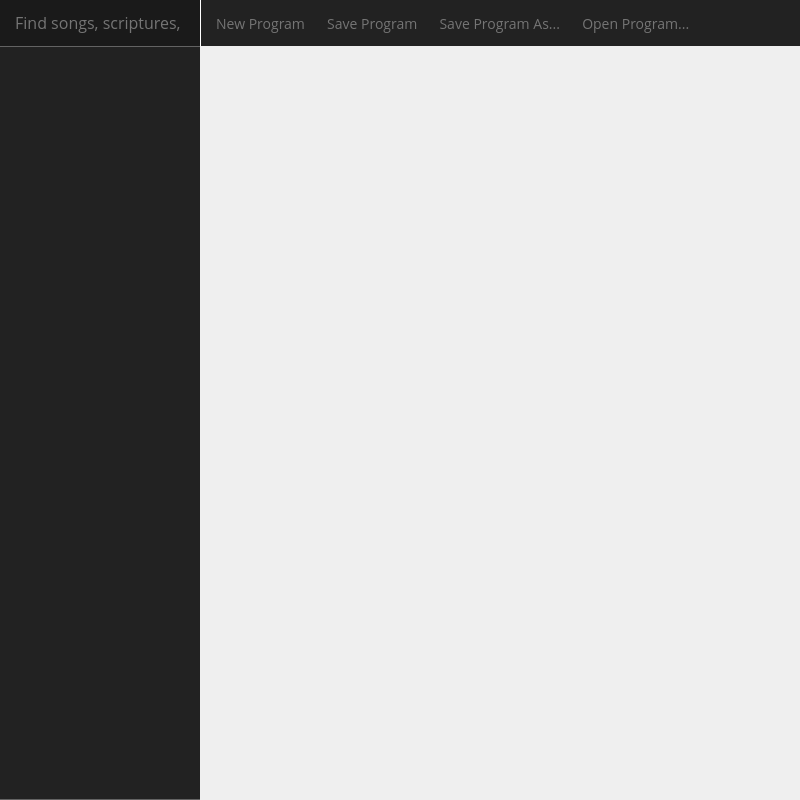
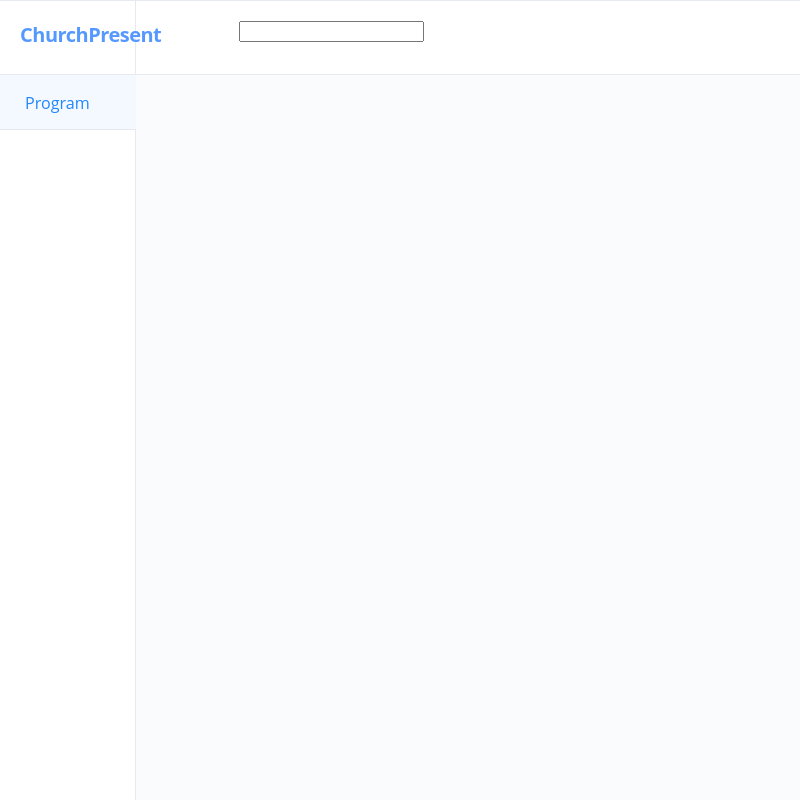
Before and after one commit to dstrout/ChurchPresent, an Electron app: page core/html/index.html in a window 800 px wide. Drawn offline with Linux system fonts and the light colour scheme; no server answers.

Commit message:
Redesign

```diff
--- a/core/css/churchpresent.css
+++ b/core/css/churchpresent.css
@@ -13,32 +13,118 @@ body {
 }
 
 html, body {
-    width: 100%;
-    height: 100%;
+  width: 100%;
+  height: 100%;
+  font-size: 14px;
 }
 
-#sidebar {
+.screen-reader-text {
+  border: 0;
+  clip: rect(1px, 1px, 1px, 1px);
+  clip-path: inset(50%);
+  height: 1px;
+  margin: -1px;
+  overflow: hidden;
+  padding: 0;
+  position: absolute;
+  width: 1px;
+  word-wrap: normal;
+}
+
+#logo {
+  color: #5599FF;
+  font-weight: 700;
+  font-size: 20px;
+  text-align: center;
+  letter-spacing: -0.5px;
+}
+
+#logo, #program-options {
+  height: 75px;
+  border-bottom: 1px solid #E6E9ED;
+  border-top: 1px solid #E6E9ED;
+  padding: 20px;
+}
+
+#sidebar-build {
   height: 100%;
-  background-color: #222;
-  width: 25%;
+  width: 17%;
   position: relative;
+  border-right: 1px solid #E6E9ED;
+}
+
+#sidebar-build nav {
+  height: calc(100% - 75px);
+}
+
+#sidebar-build nav button {
+  background: transparent;
+  font: inherit;
+  font-size: 1.15em;
+  padding: 15px 25px;
+  color: #99A5B9;
+  display: block;
+  width: 100%;
+  border-width: 0;
+  outline: none;
+  text-align: left;
+  cursor: pointer;
+  font-weight: 500;
+}
+
+#sidebar-build nav button>span {
+  vertical-align: middle;
+}
+
+#sidebar-build nav button.selected {
+  background-color: #F4F9FF;
+  color: #2087FF;
+  cursor: default;
+  width: calc(100% + 1px);
+}
+
+#sidebar-build nav button .icon {
+  display: inline-block;
+  width: 16px;
+  height: 16px;
+  margin-right: 8px;
+  background-color: #99A5B9;
+}
+
+#sidebar-build nav button.selected .icon {
+  background-color: #2087FF;
+}
+
+#sidebar-build nav button.program .icon {
+  -webkit-mask-image: url(../icons/list.svg);
+  mask-image: url(../icons/list.svg);
+}
+
+#sidebar-build #module-links {
+  border-top: 1px solid #E6E9ED;
+  height: calc(100% - 54px);
+  overflow-y: auto;
 }
 
 #main {
   height: 100%;
-  width: 75%;
-  background: #EFEFEF;
+  width: 83%;
+  background-color: #FAFBFD;
 }
 
 #item-search input[type="search"] {
   width: 100%;
   font: inherit;
-  background-color: rgba(0, 0, 0, 0.25);
-  color: #DDD;
+  background-color: #367FA9;
+  color: white;
   border: 0;
   border-bottom: 1px solid #636363;
   padding: 12px 15px;
   outline: none;
+}
+
+#item-search input[type="search"]::placeholder {
+  color: #DDD;
 }
 
 #item-search input[type="search"].loading {
@@ -91,7 +177,7 @@ html, body {
 
 #search-results .search-result:hover,
 #search-results .search-result.selected {
-  background-color: #353535;
+  background-color: #1E282C;
 }
 
 .search-result-dragging {
@@ -130,7 +216,7 @@ html, body {
   width: 100%;
   border-top: 1px solid #636363;
   padding: 8px 0;
-  background-color: #222;
+  background-color: #222D32;
 }
 
 #module-options .module-option-menu .menu-options button {
@@ -148,8 +234,7 @@ html, body {
 }
 
 #program-options {
-  background: #222;
-  border-left: 1px solid white;
+  background: white;
   cursor: default;
 }
 
@@ -158,7 +243,7 @@ html, body {
   border-width: 0;
   font: inherit;
   font-size: 14px;
-  color: #DDD;
+  color: white;
   outline: none;
   padding: 0 15px;
   height: 100%;
@@ -171,7 +256,7 @@ html, body {
 
 #program-options button[disabled], #program-options input[type="button"][disabled] {
   background: transparent !important;
-  color: #757575;
+  color: #CCC;
 }
 
 #program-options button:hover, #program-options input[type="button"]:hover {
@@ -180,7 +265,7 @@ html, body {
 }
 
 #program-items {
-  padding: 10px 0;
+  padding: 30px 0;
 }
 
 .left {
--- a/core/html/index.html
+++ b/core/html/index.html
@@ -18,28 +18,30 @@
 		<script type="text/javascript" src="../js/control/init.js"></script>
 	</head>
 	<body>
-		<aside id="sidebar" class="left">
-			<section id="item-search">
-				<input type="search" placeholder="Find songs, scriptures, etc." id="search-box">
-			</section>
-			<section id="search-results">
+		<aside id="sidebar-build" class="left">
+			<div id="logo">ChurchPresent</div>
+			<nav class="sections">
+				<button class="program selected"><span class="icon-mask"></span><span>Program</span></button>
+				<div id="module-links">
 
-			</section>
-			<section id="module-options">
-
-			</section>
+				</div>
+			</nav>
 		</aside>
 		<main id="main" class="right">
       <section id="program-options">
         <div class="left">
-          <button type="button" disabled id="new-program">New Program</button>
-          <button type="button" disabled id="save-program">Save Program</button>
-          <button type="button" disabled id="save-program-as">Save Program As...</button>
-          <button type="button" disabled id="open-program">Open Program...</button>
+          <button type="button" disabled id="new-program" title="New Program"><span class="screen-reader-text">New Program</span></button>
+          <button type="button" disabled id="save-program" title="Save Program"><span class="screen-reader-text">Save Program</span></button>
+          <button type="button" disabled id="save-program-as" title="Save Program As..."><span class="screen-reader-text">Save Program As...</span></button>
+          <button type="button" disabled id="open-program" title="Open Program..."><span class="screen-reader-text">Open Program...</span></button>
         </div>
-        <div class="right">
+        <div class="middle" id="search">
+					<input type="search">
+					<div class="search-results"></div>
+        </div>
+				<div class="right" id="build-present-toggle">
 
-        </div>
+				</div>
       </section>
       <div id="program-items">
 
--- a/main.js
+++ b/main.js
@@ -162,7 +162,7 @@ function createWindows() {
 
 
 	appWindows.controlWindow.webContents.once('did-finish-load', () => {
-		appWindows.controlWindow.webContents.openDevTools();
+		//appWindows.controlWindow.webContents.openDevTools();
   	appWindows.loadingWindow.webContents.send('loadStatus', 'Controller ready, starting presenter...');
 
 		appWindows.presentWindow = new BrowserWindow({
@@ -190,7 +190,7 @@ function createWindows() {
 
 		appWindows.presentWindow.webContents.once('did-finish-load', () => {
 			//appWindows.presentWindow.on('close', function(){return false;});
-			appWindows.presentWindow.webContents.openDevTools();
+			//appWindows.presentWindow.webContents.openDevTools();
 			settings.modules.forEach(function(module) {
 				if (module.enabled) modulesEnabled++;
 			});
```
Also changed, not shown: settings.json (+4 -4 lines), core/html/loading.html (indentation only), core/icons/file-plus.svg (added), core/icons/folder-open.svg (added), core/icons/list.svg (added), core/icons/save-as.svg (added), core/icons/save.svg (added), core/icons/search.svg (added), 1 other file.
